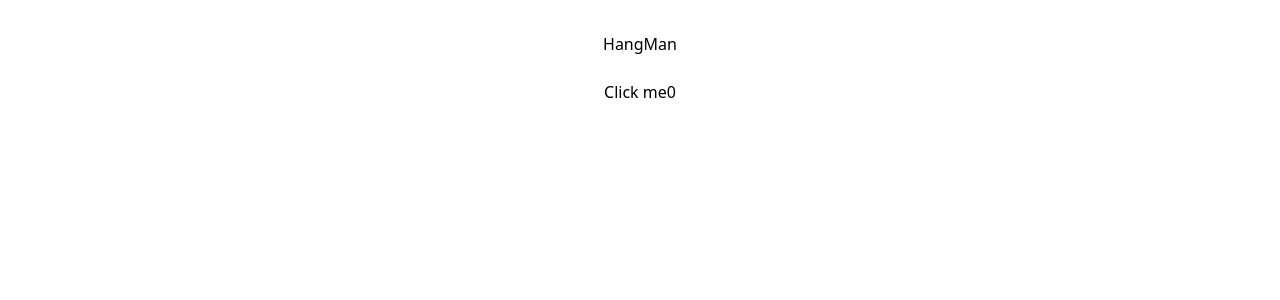
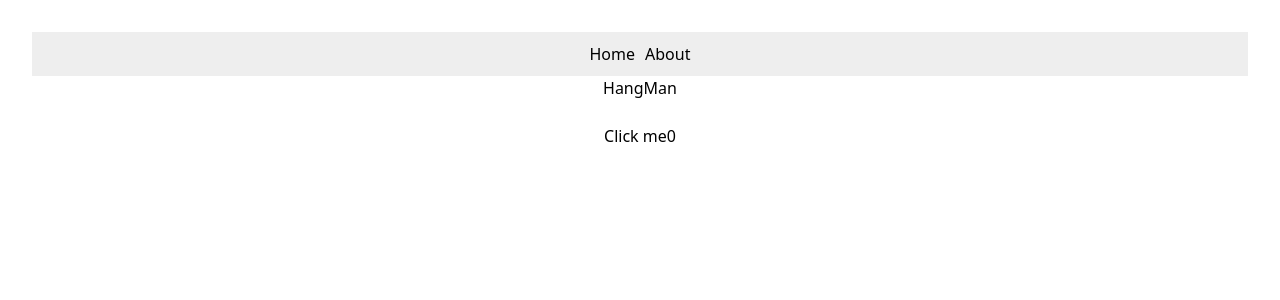
Before and after one commit to Nagendrarana/FullStack, a React (Vite) app in the folder react/my-react-app/: page / in a window 1280 px wide. Shown: the top 300 px of the page. Built offline with nearby package versions, Linux system fonts and the light colour scheme.

Commit message:
Added routes

```diff
--- a/react/my-react-app/src/App.jsx
+++ b/react/my-react-app/src/App.jsx
@@ -1,18 +1,45 @@
-
 import './App.css'
+import { Routes, Route, Link } from 'react-router-dom'
 import Button from './components/button/button'
 import TextInputForm from './components/TextInputForm/TextInputForm'
 
+function Home() {
+  return (
+    <div>
+      <h1>HangMan</h1>
+      <TextInputForm />
+      <Button text="Click me" />
+    </div>
+  )
+}
+
+function About() {
+  return (
+    <div>
+      <h1>About</h1>
+      <p>This is the HangMan game made in React.</p>
+    </div>
+  )
+}
+
+function NotFound() {
+  return <h1>404 - Page Not Found</h1>
+}
+
 function App() {
+  return (
+    <>
+      <nav style={{ padding: '10px', backgroundColor: '#eee' }}>
+        <Link to="/" style={{ marginRight: '10px' }}>Home</Link>
+        <Link to="/about">About</Link>
+      </nav>
 
-
-  return (
-  <>
-  <h1>HangMan</h1>
-  <TextInputForm />
-  <Button text="Click me" />
-  </>
-
+      <Routes>
+        <Route path="/" element={<Home />} />
+        <Route path="/about" element={<About />} />
+        <Route path="*" element={<NotFound />} />
+      </Routes>
+    </>
   )
 }
 
```
